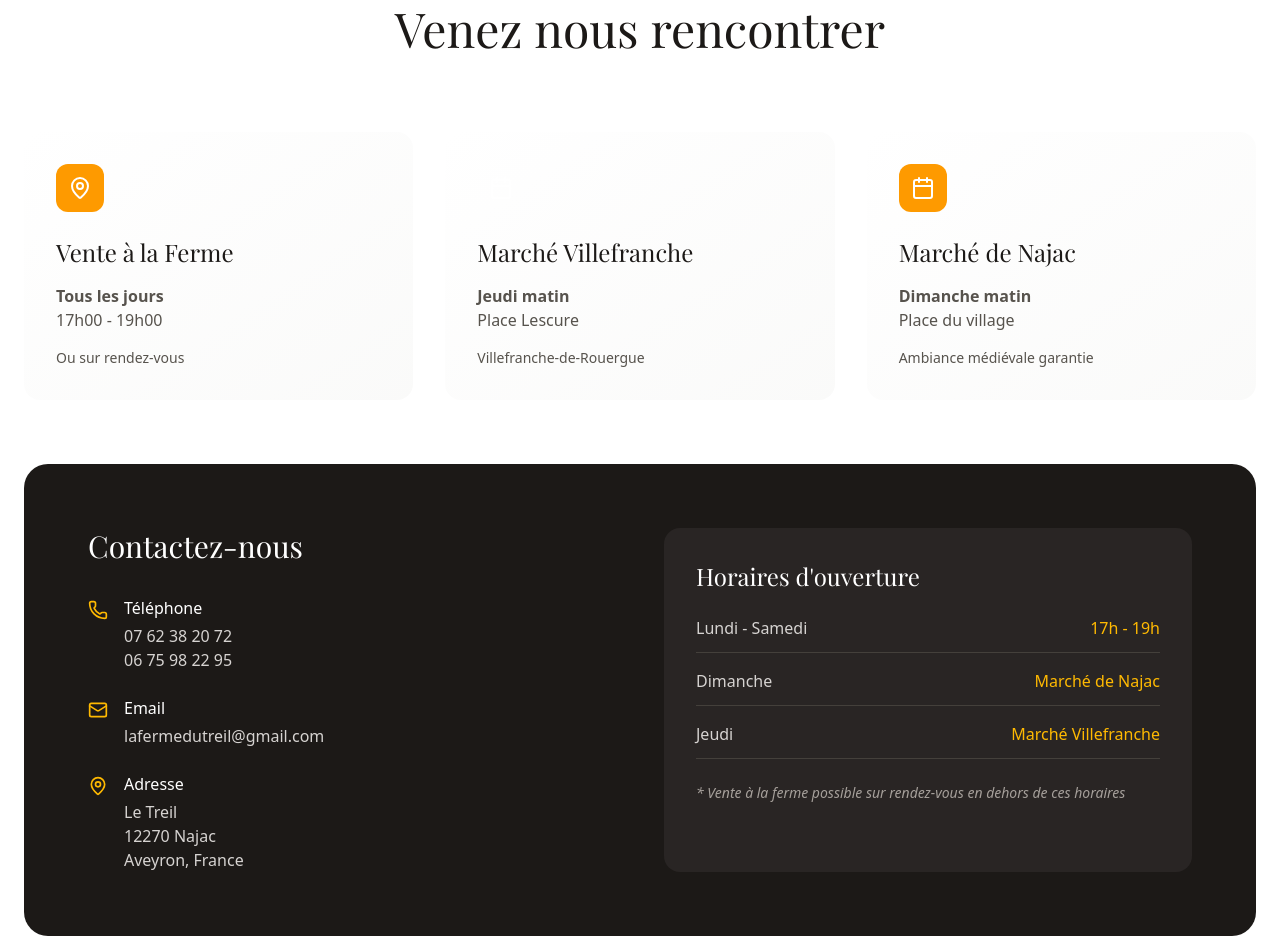
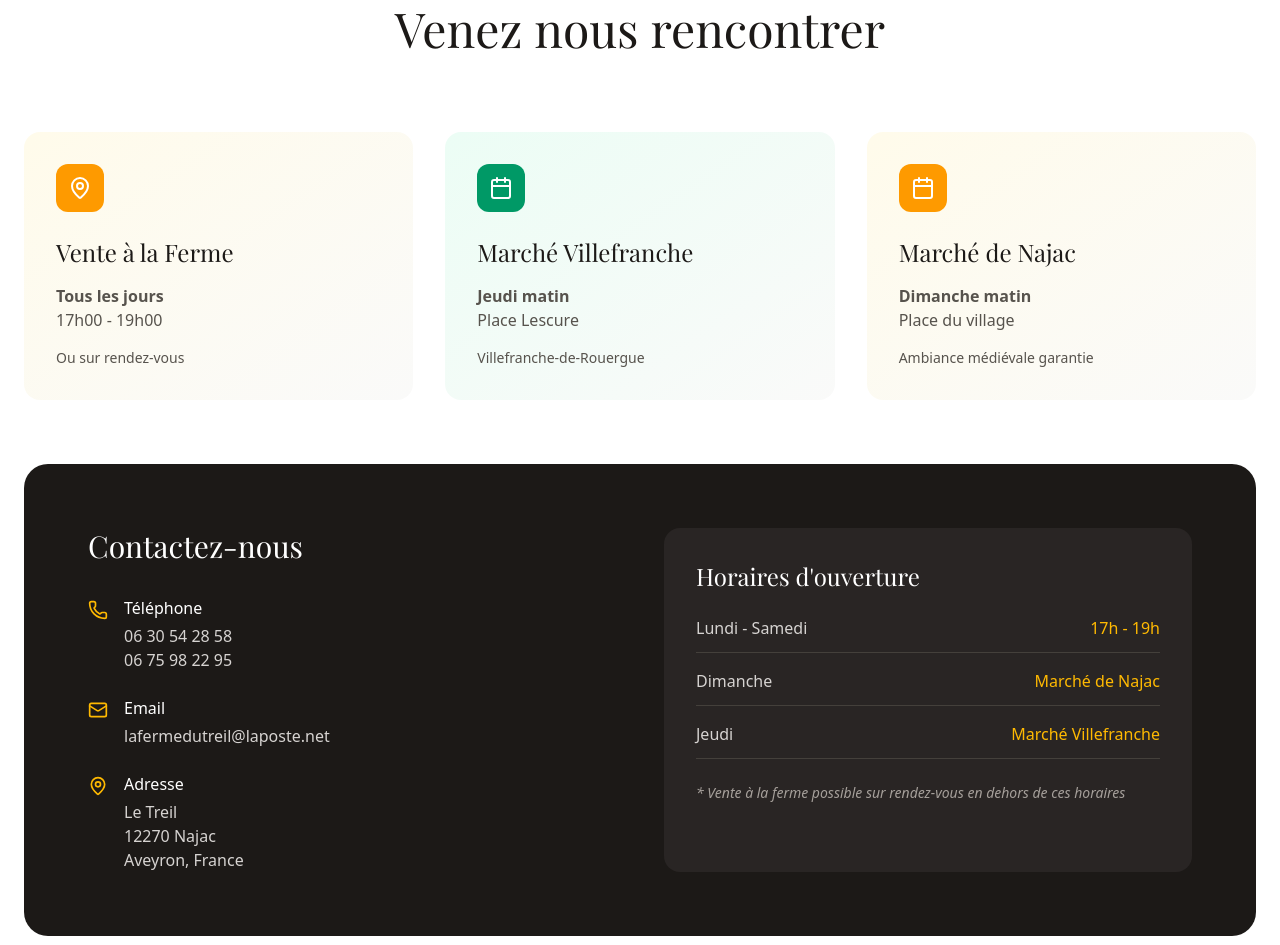
Before and after one commit to mikaelvery/fromagesdebrebisnajac, a Next.js app: page / in a window 1280 px wide. Shown: the part 3500-4445 px from the top of the page. Built offline with nearby package versions, Linux system fonts and the light colour scheme; a web font is replaced by a local one.

Commit message:
reparation de l'icon du marché de villef

```diff
--- a/components/ContactSection.js
+++ b/components/ContactSection.js
@@ -28,6 +28,18 @@ export default function ContactSection() {
     },
   ]
 
+  // Map statique pour les couleurs de fond des icônes
+  const iconBgColor = {
+    amber: 'bg-amber-500',
+    emerald: 'bg-emerald-600',
+  }
+
+  // Map statique pour les dégradés des cartes
+  const cardGradient = {
+    amber: 'from-amber-50 to-stone-50',
+    emerald: 'from-emerald-50 to-stone-50',
+  }
+
   return (
     <section id="contact" className="py-32 bg-white">
       <div className="max-w-7xl mx-auto px-6">
@@ -44,12 +56,10 @@ export default function ContactSection() {
           {markets.map((market, index) => (
             <div
               key={index}
-              className={`bg-linear-to-br from-${market.color}-50 to-stone-50 rounded-2xl p-8`}
+              className={`bg-gradient-to-br ${cardGradient[market.color]} rounded-2xl p-8`}
             >
               <div
-                className={`w-12 h-12 bg-${market.color}-${
-                  market.color === 'emerald' ? '600' : '500'
-                } rounded-xl flex items-center justify-center text-white mb-6`}
+                className={`${iconBgColor[market.color]} w-12 h-12 rounded-xl flex items-center justify-center text-white mb-6`}
               >
                 {market.icon}
               </div>
@@ -75,7 +85,7 @@ export default function ContactSection() {
                   <Phone className="mr-4 mt-1 text-amber-400" size={20} />
                   <div>
                     <div className="font-medium mb-1">Téléphone</div>
-                    <div className="text-stone-300">07 62 38 20 72</div>
+                    <div className="text-stone-300">06 30 54 28 58</div>
                     <div className="text-stone-300">06 75 98 22 95</div>
                   </div>
                 </div>
@@ -84,7 +94,7 @@ export default function ContactSection() {
                   <div>
                     <div className="font-medium mb-1">Email</div>
                     <div className="text-stone-300">
-                      lafermedutreil@gmail.com
+                      lafermedutreil@laposte.net
                     </div>
                   </div>
                 </div>
```
